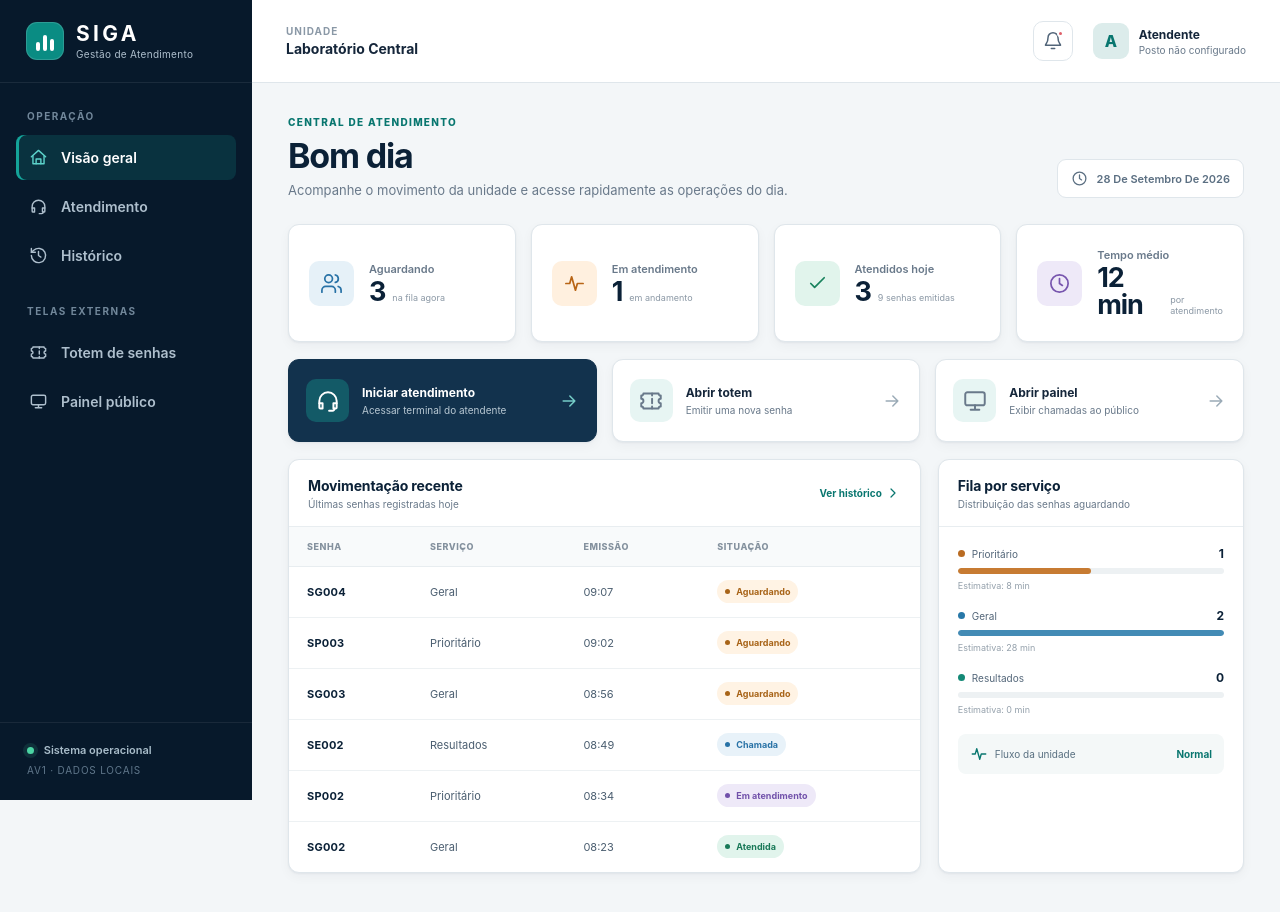
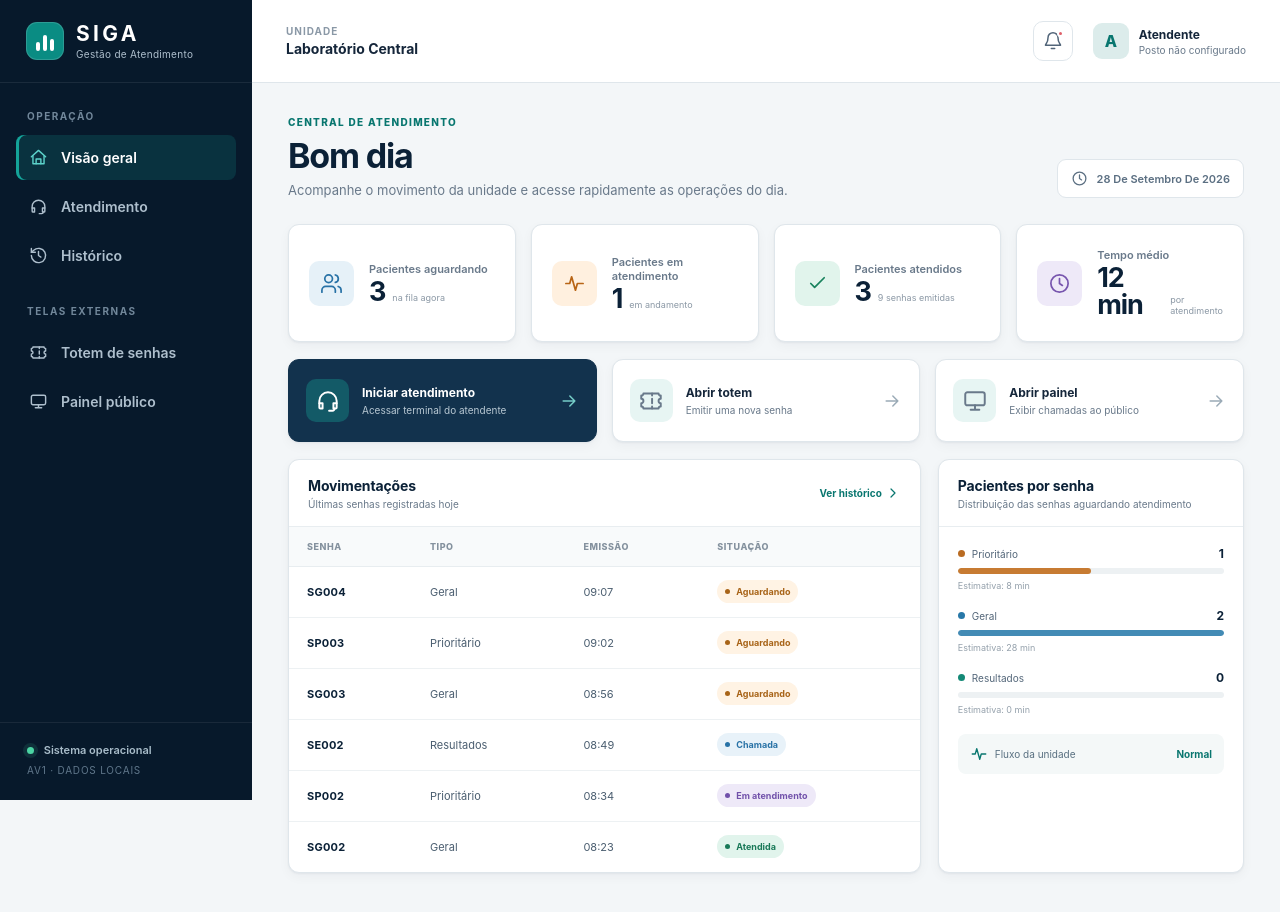
Before and after one commit to gildots13/siga, a React (Vite) app in the folder frontend/: page /inicio in a window 1280 px wide. Shown: the top 912 px of the page. Built offline with nearby package versions, Linux system fonts and the light colour scheme.

Commit message:
Nomenclaturas

```diff
--- a/frontend/src/pages/DashboardPage.jsx
+++ b/frontend/src/pages/DashboardPage.jsx
@@ -32,9 +32,9 @@ export default function DashboardPage() {
       />
 
       <section className="stats-grid" aria-label="Indicadores do dia">
-        <MetricCard icon="users" tone="blue" label="Aguardando" value={waiting.length} note="na fila agora" />
-        <MetricCard icon="activity" tone="orange" label="Em atendimento" value={inService.length} note="em andamento" />
-        <MetricCard icon="check" tone="green" label="Atendidos hoje" value={completed.length} note={`${todayTickets.length} senhas emitidas`} />
+        <MetricCard icon="users" tone="blue" label="Pacientes aguardando" value={waiting.length} note="na fila agora" />
+        <MetricCard icon="activity" tone="orange" label="Pacientes em atendimento" value={inService.length} note="em andamento" />
+        <MetricCard icon="check" tone="green" label="Pacientes atendidos" value={completed.length} note={`${todayTickets.length} senhas emitidas`} />
         <MetricCard icon="clock" tone="purple" label="Tempo médio" value={formatDuration(averageTime)} note="por atendimento" />
       </section>
 
@@ -59,13 +59,13 @@ export default function DashboardPage() {
       <section className="dashboard-grid">
         <div className="card card--table">
           <div className="card__header">
-            <div><h2>Movimentação recente</h2><p>Últimas senhas registradas hoje</p></div>
+            <div><h2>Movimentações</h2><p>Últimas senhas registradas hoje</p></div>
             <Link to="/historico" className="text-link">Ver histórico <Icon name="chevronRight" size={16} /></Link>
           </div>
           {recent.length ? (
             <div className="table-wrap">
               <table>
-                <thead><tr><th>Senha</th><th>Serviço</th><th>Emissão</th><th>Situação</th></tr></thead>
+                <thead><tr><th>Senha</th><th>Tipo</th><th>Emissão</th><th>Situação</th></tr></thead>
                 <tbody>
                   {recent.map((ticket) => (
                     <tr key={ticket.id}>
@@ -82,7 +82,7 @@ export default function DashboardPage() {
         </div>
 
         <div className="card queue-card">
-          <div className="card__header"><div><h2>Fila por serviço</h2><p>Distribuição das senhas aguardando</p></div></div>
+          <div className="card__header"><div><h2>Pacientes por senha</h2><p>Distribuição das senhas aguardando atendimento</p></div></div>
           <div className="queue-bars">
             {Object.entries(ticketTypes).map(([type, info]) => {
               const count = waiting.filter((ticket) => ticket.type === type).length
```
